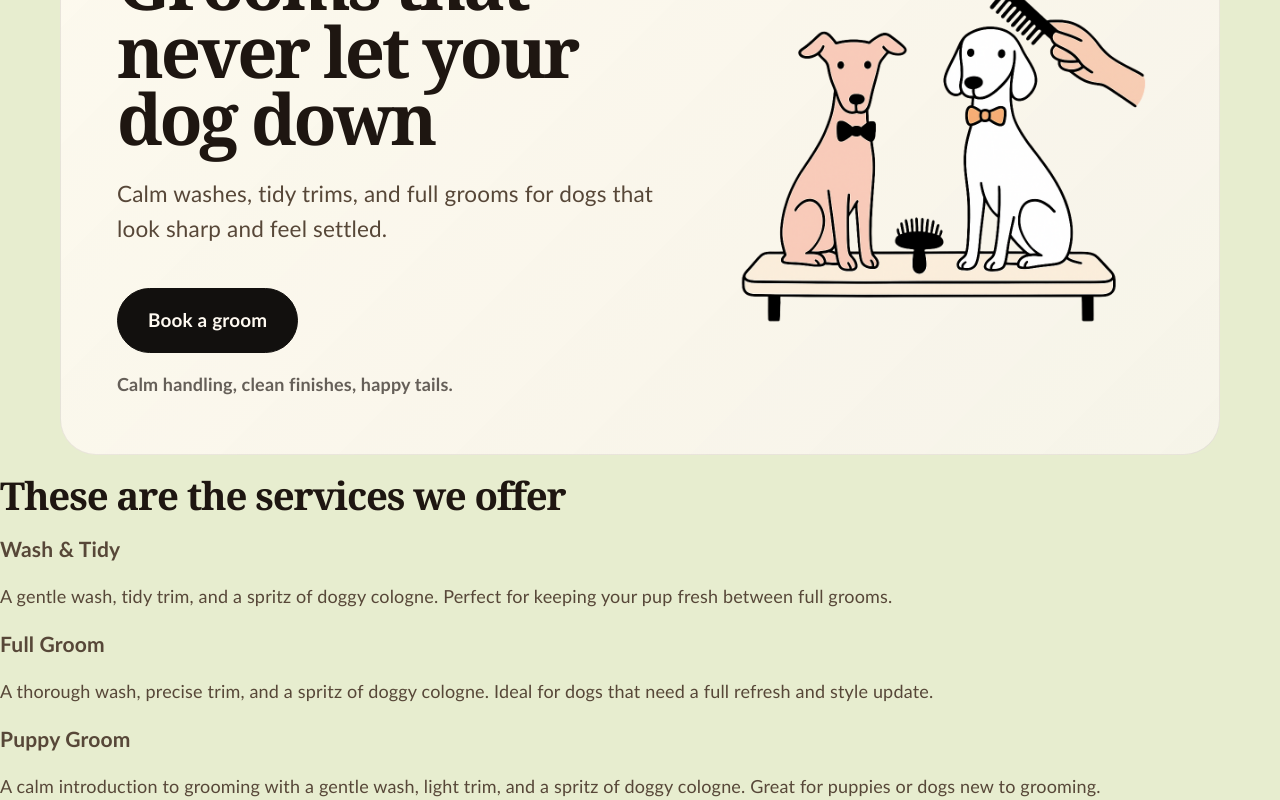
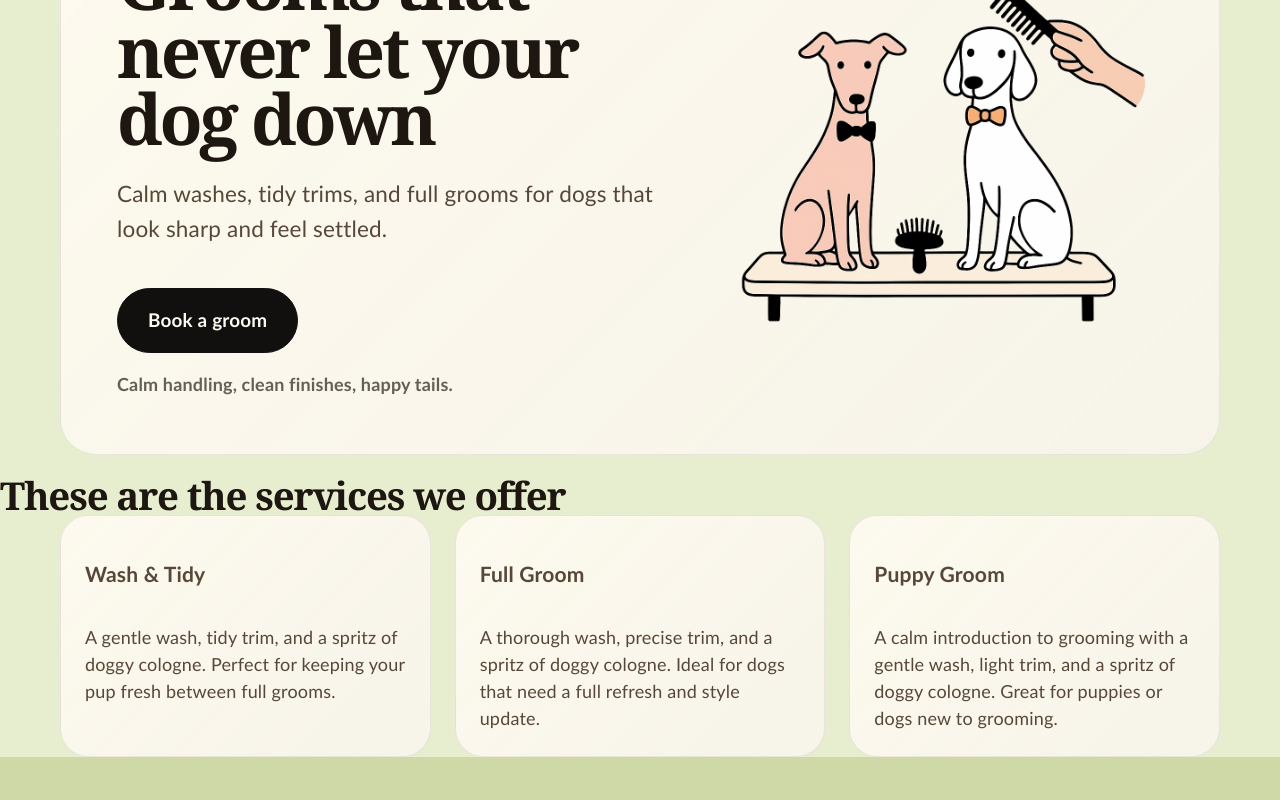
Before and after one commit to Jevs100/dog_grooming, a React (Vite) app in the folder app/: page / in a window 1280 px wide. Shown: the part 258-1058 px from the top of the page. After the commit the page ends 1015 px from the top, so only its background shows below. Built offline with nearby package versions, Linux system fonts and the light colour scheme.

Commit message:
add: card styling

```diff
--- a/app/src/App.css
+++ b/app/src/App.css
@@ -207,6 +207,22 @@
   min-height: 100%;
 }
 
+.service-list{
+  display: grid;
+  grid-template-columns: repeat(auto-fit, minmax(280px, 1fr));
+  gap: 24px;
+  margin: 0 60px;
+}
+
+.service-card {
+  display: flex;
+  flex-direction: column;
+  gap: 16px;
+  padding: 24px;
+  border-radius: 28px;
+  background: linear-gradient(135deg, rgba(255, 250, 241, 0.9) 0%, rgba(247, 244, 234, 0.96) 100%);
+  border: 1px solid rgba(30, 22, 17, 0.08);
+}
 
 
 @media (max-width: 960px) {
```
